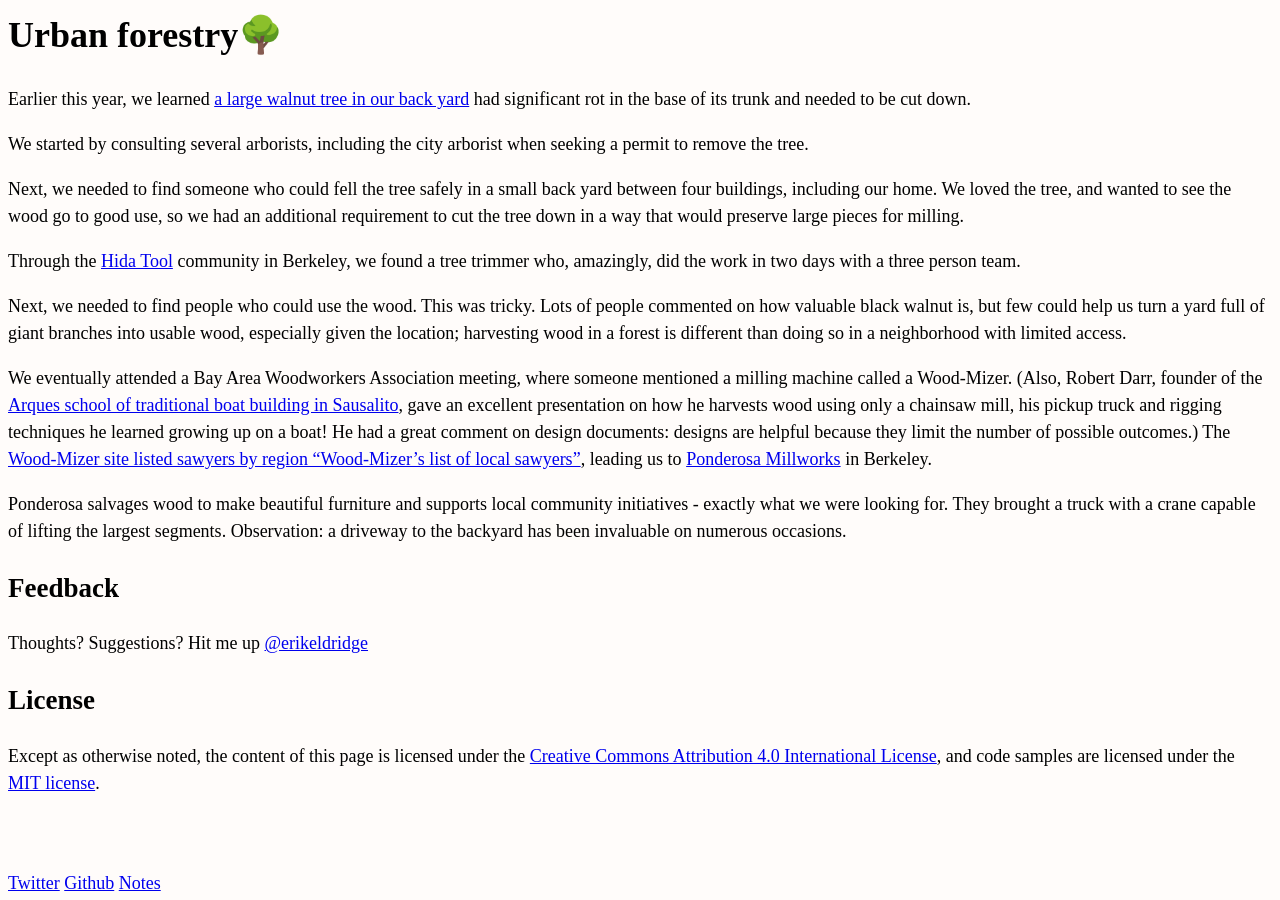
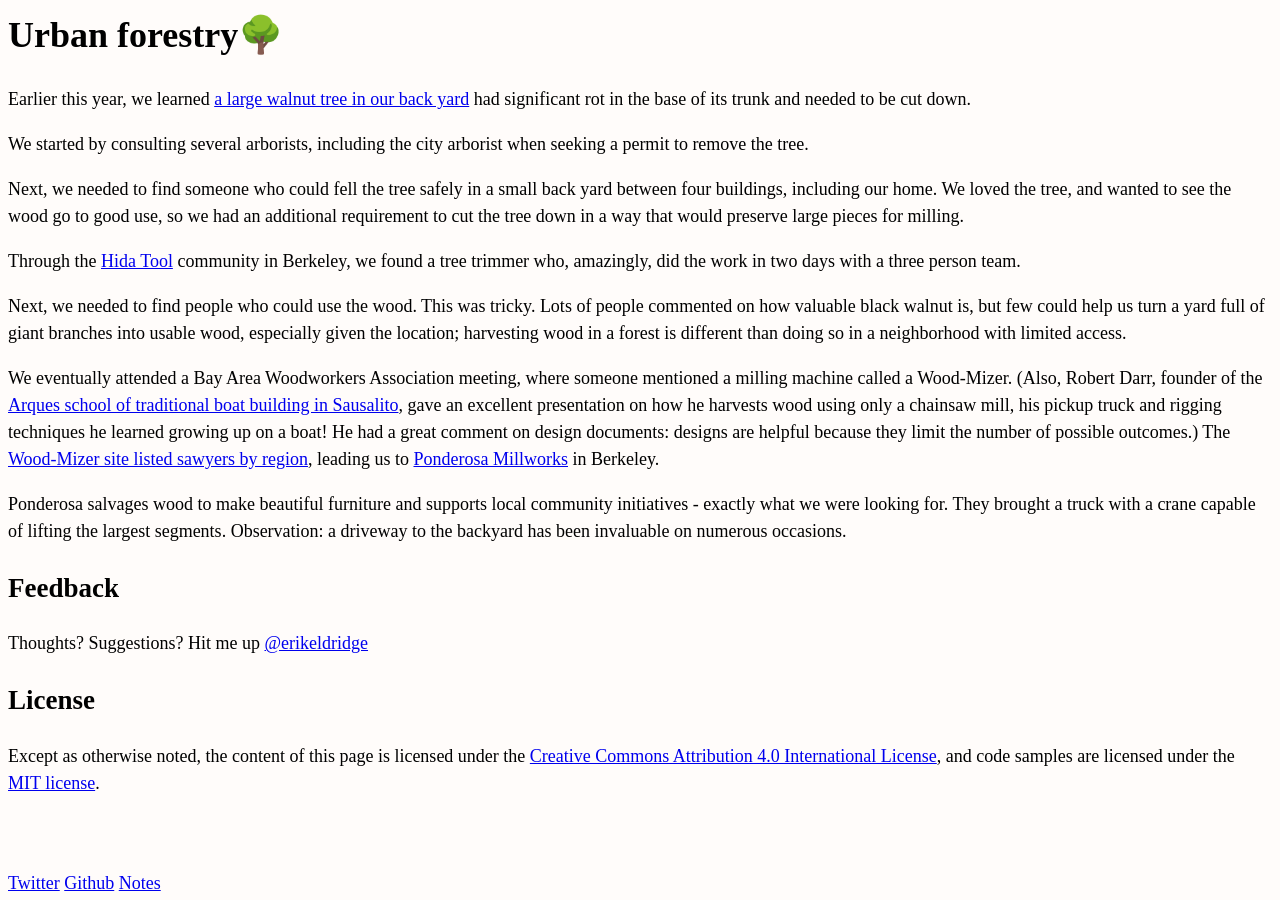
Before and after one commit to erikeldridge/erikeldridge.github.com, a Jekyll site: the page built from _posts/2018-07-29-urban-forestry.md, in a window 1280 px wide. Built offline with Jekyll 4.4.1, drawn with Linux system fonts in a browser that asks for light colours; nearby versions of some CDN libraries.

Commit message:
Update from Forestry.io - Updated urban-forestry.md

```diff
--- a/_posts/2018-07-29-urban-forestry.md
+++ b/_posts/2018-07-29-urban-forestry.md
@@ -18,6 +18,6 @@
 
 Next, we needed to find people who could use the wood. This was tricky. Lots of people commented on how valuable black walnut is, but few could help us turn a yard full of giant branches into usable wood, especially given the location; harvesting wood in a forest is different than doing so in a neighborhood with limited access.
 
-We eventually attended a Bay Area Woodworkers Association meeting, where someone mentioned a milling machine called a Wood-Mizer. (Also, Robert Darr, founder of the [Arques school of traditional boat building in Sausalito](http://www.arqueschl.org/ "Arques school's website"), gave an excellent presentation on how he harvests wood using only a chainsaw mill, his pickup truck and rigging techniques he learned growing up on a boat! He had a great comment on design documents: designs are helpful because they limit the number of possible outcomes.) The [Wood-Mizer site listed sawyers by region "Wood-Mizer's list of local sawyers"](https://woodmizer.com/us/Services/Find-a-Local-Sawyer), leading us to [Ponderosa Millworks](https://ponderosamillworks.com/ "Ponderosa Millwork's website") in Berkeley.
+We eventually attended a Bay Area Woodworkers Association meeting, where someone mentioned a milling machine called a Wood-Mizer. (Also, Robert Darr, founder of the [Arques school of traditional boat building in Sausalito](http://www.arqueschl.org/ "Arques school's website"), gave an excellent presentation on how he harvests wood using only a chainsaw mill, his pickup truck and rigging techniques he learned growing up on a boat! He had a great comment on design documents: designs are helpful because they limit the number of possible outcomes.) The [Wood-Mizer site listed sawyers by region](https://woodmizer.com/us/Services/Find-a-Local-Sawyer "Wood-Mizer's list of local sawyers"), leading us to [Ponderosa Millworks](https://ponderosamillworks.com/ "Ponderosa Millwork's website") in Berkeley.
 
 Ponderosa salvages wood to make beautiful furniture and supports local community initiatives - exactly what we were looking for. They brought a truck with a crane capable of lifting the largest segments. Observation: a driveway to the backyard has been invaluable on numerous occasions.
```
